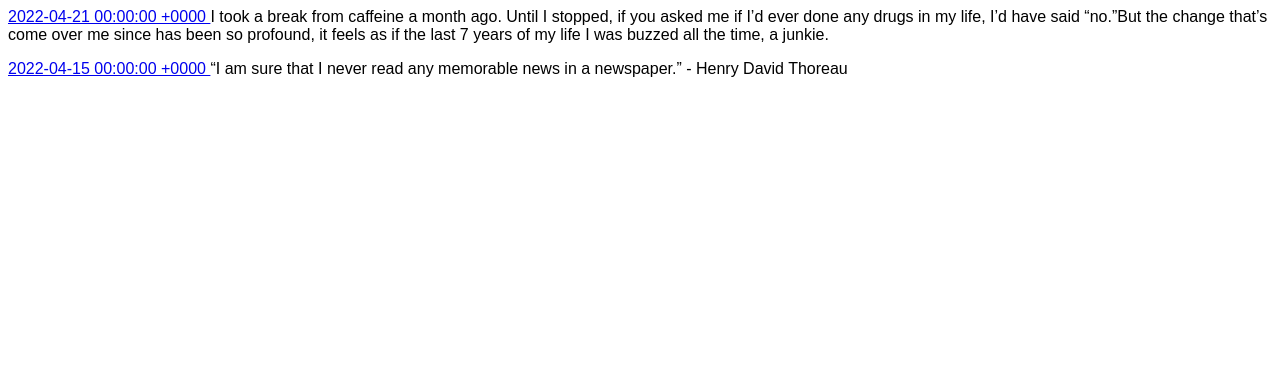
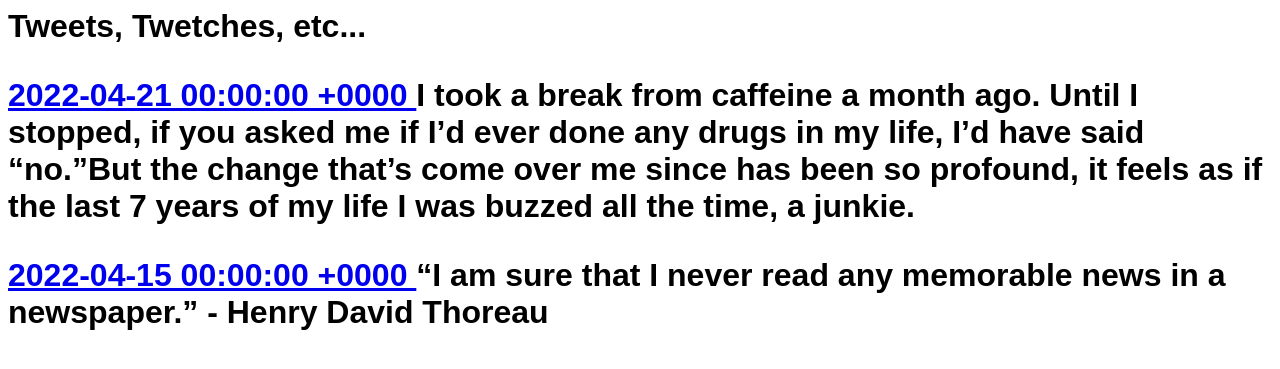
Before and after one commit to 0x000m/old, a Jekyll site: the page built from tweets.html, in a window 1280 px wide. Shown: the top 369 px of the page. Built offline with Jekyll 4.4.1, drawn with Linux system fonts in a browser that asks for light colours.

Commit message:
Update tweets.html

```diff
--- a/tweets.html
+++ b/tweets.html
@@ -2,7 +2,7 @@
 layout: default
 ---
 
-
+<h1>Tweets, Twetches, etc...</p>
 
 {% assign tweets = site.tweets | sort: 'date' | reverse %}
 {% for tweets in tweets %}
```
